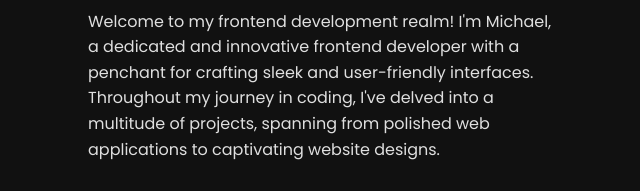
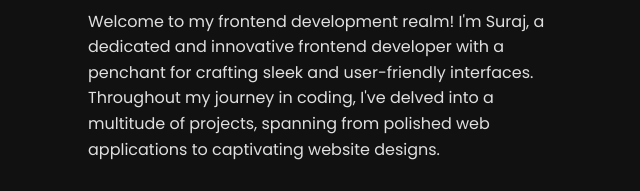
Before and after one commit to surajkumar786/Personal-Portfolio, a plain HTML site: page index.html in a window 1280 px wide. Shown: the part 422-613 px from the top of the page, 104-744 px from the left. Drawn offline with Linux system fonts and the light colour scheme; a script that the page names is missing.

Commit message:
Update index.html

```diff
--- a/index.html
+++ b/index.html
@@ -49,7 +49,7 @@
             I'm <span>Suraj <br /></span>a Frontend Developer.
           </h1>
           <p class="description">
-            Welcome to my frontend development realm! I'm Michael, a dedicated
+            Welcome to my frontend development realm! I'm Suraj, a dedicated
             and innovative frontend developer with a penchant for crafting sleek
             and user-friendly interfaces. Throughout my journey in coding, I've
             delved into a multitude of projects, spanning from polished web
```
